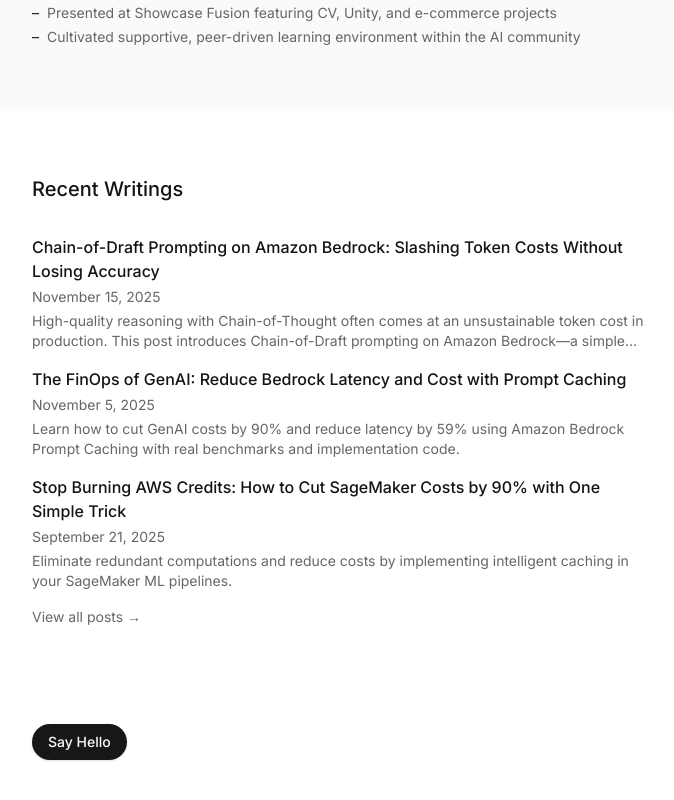
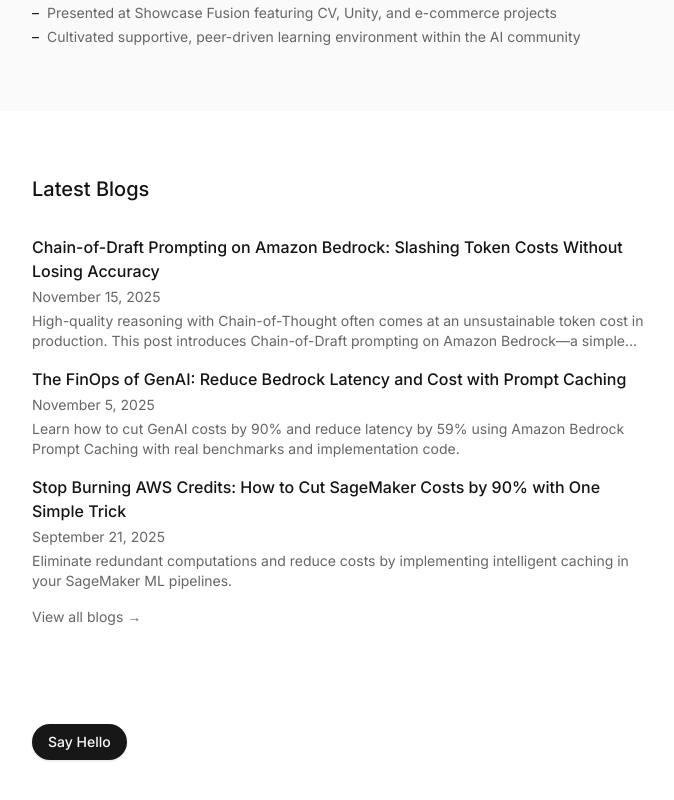
Before and after one commit to devrahulbanjara/portfolio-website, a Next.js app: page / in a window 1280 px wide. Shown: the part 3664-4464 px from the top of the page, without its empty margins (296-970 px from the left). Built offline with nearby package versions, Linux system fonts and the light colour scheme.

Commit message:
update blogs in homepage as well

```diff
--- a/src/app/page.tsx
+++ b/src/app/page.tsx
@@ -15,7 +15,7 @@ import { blogPosts } from "@/data/blog-metadata"
 
 export default function Home() {
     const featuredProjects = projects.filter((p) => p.featured)
-    const recentBlogs = blogPosts().slice(0, 3)
+    const latestBlogs = blogPosts().slice(0, 3)
 
     return (
         <div className="pb-20">
@@ -275,10 +275,10 @@ export default function Home() {
 
             <div className="max-w-2xl mx-auto px-6 py-16">
                 <h2 className="text-xl font-medium text-foreground mb-8">
-                    Recent Writings
+                    Latest Blogs
                 </h2>
                 <div className="space-y-4">
-                    {recentBlogs.map((blog) => (
+                    {latestBlogs.map((blog) => (
                         <Link
                             key={blog.slug}
                             href={`/blogs/${blog.slug}`}
@@ -300,7 +300,7 @@ export default function Home() {
                     href="/blogs"
                     className="text-sm text-muted-foreground hover:text-foreground transition-colors inline-block mt-4"
                 >
-                    View all posts →
+                    View all blogs →
                 </Link>
             </div>
 
```
